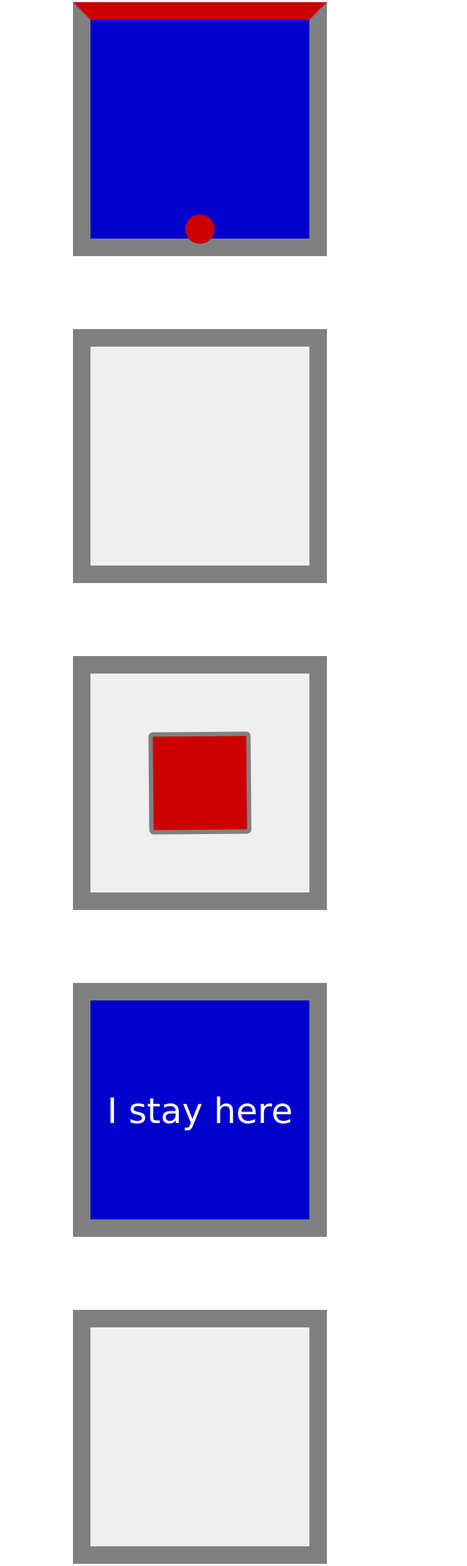
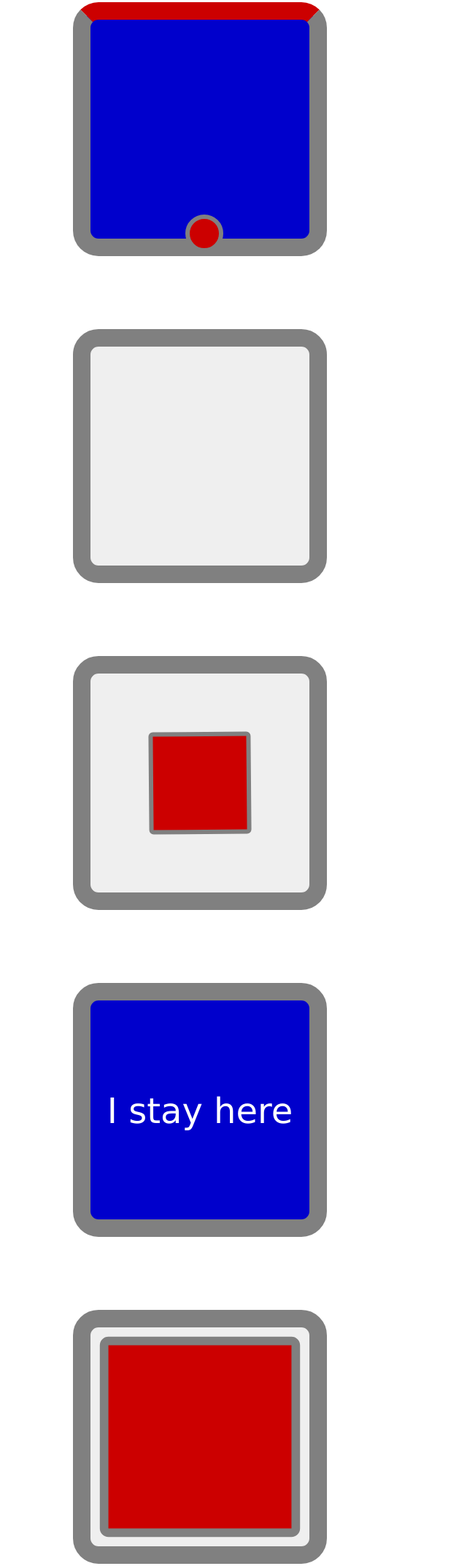
Before and after one commit to PitPik/scrollHandler, a plain HTML site: page index.html in a window 1280 px wide. Shown: the part 545-2691 px from the top of the page at 73% size, without its empty margins (0-640 px from the left). Drawn offline with Linux system fonts and the light colour scheme.

Commit message:
adds speed

```diff
--- a/index.css
+++ b/index.css
@@ -24,9 +24,10 @@ html, body {
     height: 300px;
     background-color: #efefef;
     border: 24px solid gray;
+    border-radius: 35px;
 }
 
-.paralax {
+.paralax, .zoom {
     position: absolute;
     width: 40px;
     height: 40px;
@@ -35,14 +36,20 @@ html, body {
     margin: -20px;
     border-radius: 50%;
     background-color: #c00;
+    border: 6px solid gray;
 
     transition: transform .1s ease-out;
 }
 
-.show-me:not(.inview-completely) .paralax {
+.zoom {
+    transition: transform .3s ease-out;
+}
+
+.show-me:not(.inview-completely) .zoom {
     transform: scale(0);
 }
-.show-me.inview-completely .paralax {
+
+.show-me.inview-completely .zoom {
     transform: scale(4);
 }
 
@@ -87,6 +94,10 @@ html, body {
     color: black;
 }
 
+.scale {
+    transition: transform .1s ease-out;
+}
+
 .inview {
 	background-color: #00C;
 }
--- a/index.html
+++ b/index.html
@@ -18,10 +18,10 @@
 
     <div class="test-box" data-inview=""></div>
     <div class="test-box" data-inview="{'callback': 'paralaxCallback'}"><div class="paralax"></div></div>
-    <div class="test-box show-me" data-inview=""><div class="paralax"></div></div>
+    <div class="test-box show-me" data-inview=""><div class="zoom"></div></div>
     <div class="test-box" data-inview="{'callback': 'rotate'}"><div class="rotate"></div></div>
     <div class="test-box" data-inview="{'stayInView': true, 'offsetTop': -150, 'offsetBottom': -150}"><div class="stay">I stay here</div></div>
-    <div class="test-box" data-inview=""></div>
+    <div class="test-box scale" data-inview="{'callback': 'growWithSpeed', 'offsetTop': 150, 'offsetBottom': 150}"><div class="rotate"></div></div>
     <div class="test-box" data-inview=""></div>
     <div class="test-box" data-inview=""></div>
     <div class="test-box" data-inview=""></div>
@@ -38,7 +38,7 @@
                 // delay: 40, // 100 is default
                 // offsetTop: -20,
                 // offsetBottom: -20,
-                callback: [paralaxCallback, rotate]
+                callback: [paralaxCallback, rotate, growWithSpeed]
             });
 
             /* -------------- callback functions for IsInViewport -------------- */
@@ -56,6 +56,11 @@
 
                 (container.rotateStyle || (container.rotateStyle = container.element.firstChild.style)).cssText =
                     'transform: rotate(' + ((scrollTop - containerTop) / 8) + 'deg)';
+            }
+
+            function growWithSpeed(container) {
+                (container.growStyle || (container.growStyle = container.element.firstChild.style)).cssText =
+                    'transform: scale(' + (1 + (this.speed / 500)) + ')';
             }
 
             // event delegation handler for buttons
--- a/scroll-handler.js
+++ b/scroll-handler.js
@@ -1,7 +1,9 @@
-;window.IsInViewport = (function(window, undefined) { // 9.51, 3.57, 1.36 KB
+;window.IsInViewport = (function(window, undefined) { // 9.67, 3.56, 1.37 KB
     'use strict';
 
-    var _body = window.document.body,
+    var _document = window.document,
+        _body = _document.body,
+        _documentElement = _document.documentElement,
         _rLimit = '(?:\\s+|\\b)',
         functionTimer = 0,
         scrollTop = 0,
@@ -25,8 +27,11 @@
                         window.setTimeout(action, that.options.delay);
                 },
                 action = function(force) {
+                    var oldScrollTop = scrollTop;
+
                     functionTimer = window.clearTimeout(functionTimer);
                     setScrollData();
+                    that.speed = scrollTop - oldScrollTop;
                     force && that.initContainers(true);
                     that.scrollTop = scrollTop;
                     that.scrollBottom = scrollBottom;
@@ -61,8 +66,8 @@
             action(true);
         },
         setScrollData = function(that) {
-            scrollTop = _body.scrollTop || document.documentElement.scrollTop;
-            scrollBottom = scrollTop + document.documentElement.offsetHeight;
+            scrollTop = _body.scrollTop || _documentElement.scrollTop;
+            scrollBottom = scrollTop + _documentElement.offsetHeight;
         },
         checkIfInViewport = function(that, force) {
             var container = {},
```
Also changed, not shown: scroll-handler.min.js, 1 other file.
